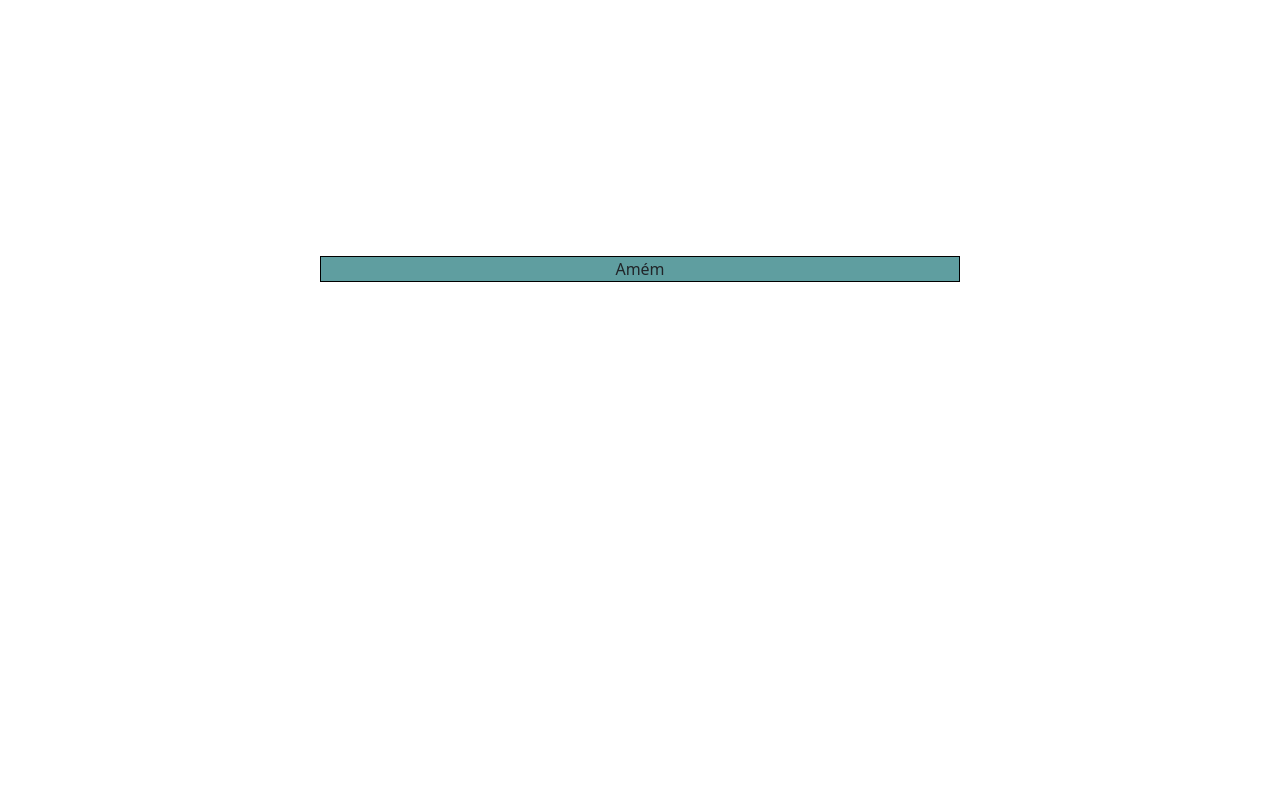
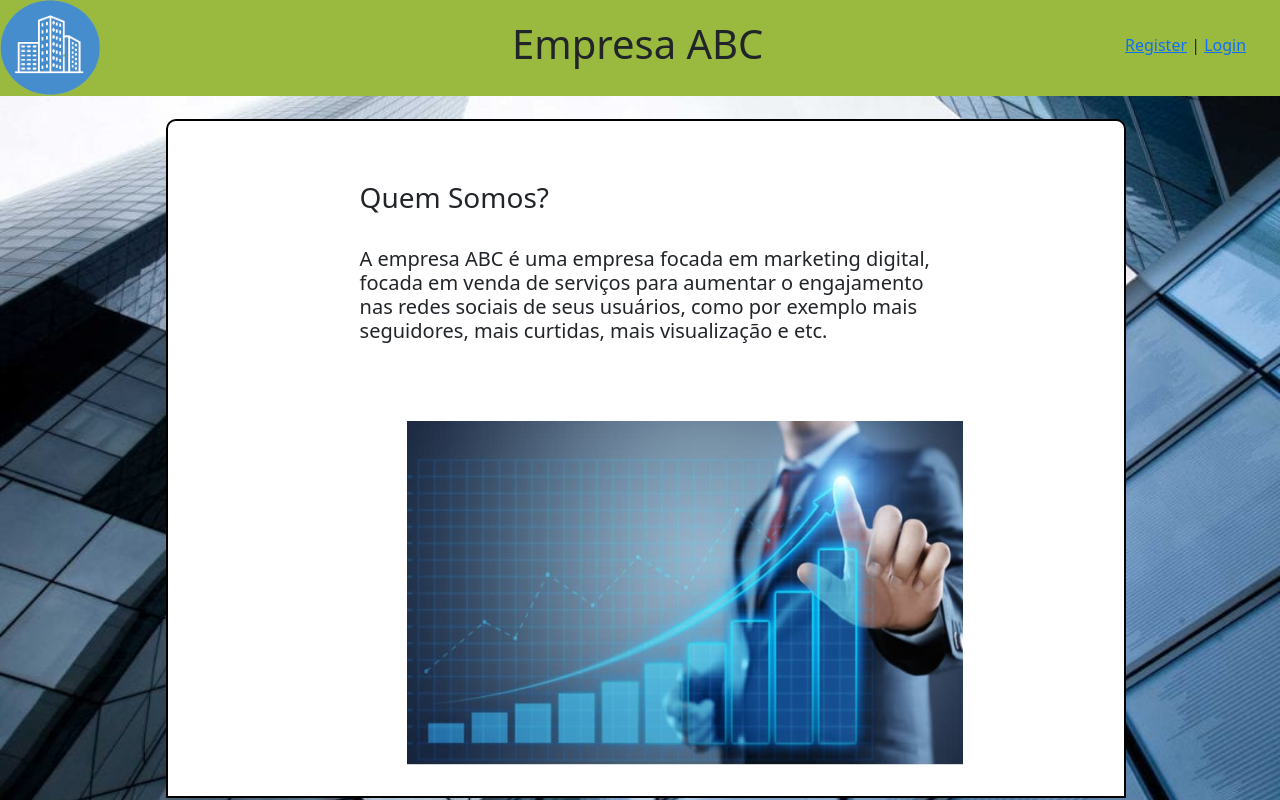
Before and after one commit to Chrisalid/flask_with_login_auth, a Flask app: page / in a window 1280 px wide. Run offline with Flask 2, Linux system fonts and the light colour scheme; some libraries are stand-ins or nearby versions.

Commit message:
updating front-end of website

```diff
--- a/static/css/home_page.css
+++ b/static/css/home_page.css
@@ -1,14 +1,78 @@
-body{
-    background: darkgray;
+html, body{
+    height: 100%;
     margin: 0;
-    align-items: center;
+}
+
+.bg{
+    background-repeat: no-repeat;
+    background-size: cover;
+    background-position: center;
+    background-attachment: fixed;
 }
 
 .menu{
-    margin: 20% auto auto auto;
-    height: 40%;
-    width: 50%;
-    background-color: cadetblue;
+    position: absolute;
+    width: 100%;
+    height: 96px;
+    left: 0px;
+    top: 0px;
+}
+
+.menu-div{
+    position: absolute;
+    width: 100%;
+    height: 96px;
+
+    background: #9ABA3F;
+}
+
+.text-center{
+    position: absolute;
+    top: 20px;
+    left: 40%;
+
     text-align: center;
-    border: 1px solid #000;
 }
+
+.text-right{
+    position: absolute;
+    width: 155px;
+    height: 31px;
+    right: 0px;
+    top: 33px;
+}
+
+.logo{
+    position: absolute;
+    width: 100px;
+    height: 95.42px;
+}
+
+.body-site{
+    position: absolute;
+    width: 75%;
+    height: 84.9vh;
+    border: 2px solid #000;
+    border-top-left-radius: 10px;
+    border-top-right-radius: 10px;
+    left: 13%;
+    top: 119px;
+    background-color: #fff;
+}
+
+.div-text{
+    position: absolute;
+    width: 60%;
+    height: 205px;
+    left: 20%;
+    top: 60px;
+    text-align: left;
+}
+
+#img-01{
+    position: absolute;
+    width: 556px;
+    height: 344px;
+    left: 25%;
+    top: 300px;
+}
--- a/templates/home_page.html
+++ b/templates/home_page.html
@@ -8,13 +8,30 @@
     <link href="https://cdn.jsdelivr.net/npm/bootstrap@5.1.3/dist/css/bootstrap.min.css" rel="stylesheet" integrity="sha384-1BmE4kWBq78iYhFldvKuhfTAU6auU8tT94WrHftjDbrCEXSU1oBoqyl2QvZ6jIW3" crossorigin="anonymous">
     <title>Home Page</title>
 </head>
-<body>
-    <div class="body_color">
-        <div class="menu">
-            <div>
-                Amém
+<body class="bg" background="../static/img/imagem-back.jpg">
+    <div class="menu">
+        <div class="menu-div">
+            <img src="../static/img/logo-website.png" class="logo">
+            <h1 class="text-center">Empresa ABC</h1>
+            <div class="text-right">
+                <a href="/register">Register</a> |
+                <a href="/login">Login</a>
             </div>
         </div>
+    </div>
+
+    <div class="body-site">
+        <div class="div-text">
+            <h3>Quem Somos?</h3>
+        </br>
+            <h5>
+                A empresa ABC é uma empresa focada em marketing digital,
+                focada em venda de serviços para aumentar o engajamento nas
+                redes sociais de seus usuários, como por exemplo mais seguidores,
+                mais curtidas, mais visualização e etc.
+            </h5>
+        </div>
+        <img src="../static/img/img-01.jpg" id="img-01">
     </div>
 
     <script src="../static/js/home_page.js"></script>
```
Also changed, not shown: static/img/imagem-back.jpg (added), static/img/img-01.jpg (added), static/img/logo-website.png (added).
